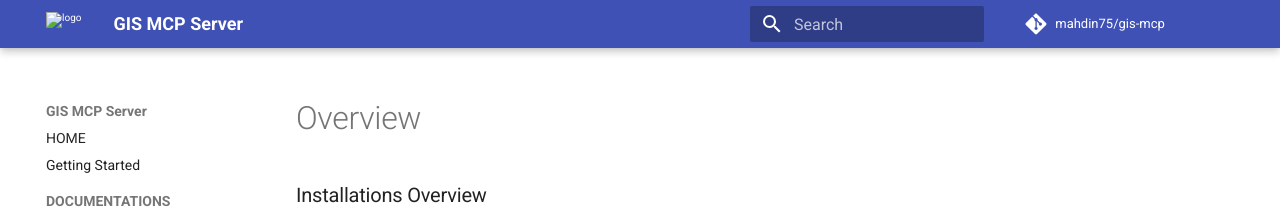
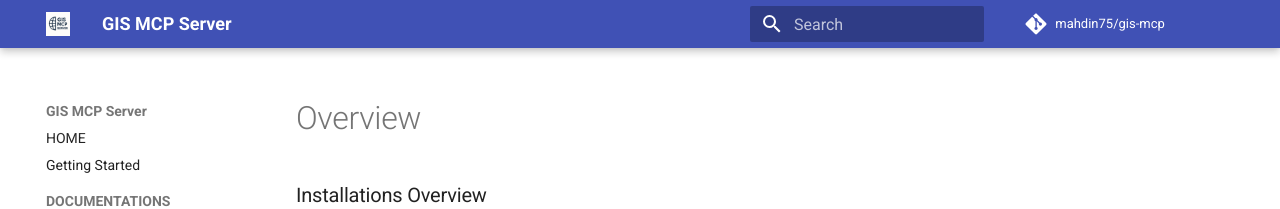
Before and after one commit to fastmcp-me/gis-mcp, an MkDocs documentation site: the page built from docs/install/README.md, in a window 1280 px wide. Shown: the top 209 px of the page. Built offline with MkDocs 1.6.1 and Material for MkDocs 9.7.7, drawn with Linux system fonts in a browser that asks for light colours; comment, search, counter and statistics services are not loaded.

Commit message:
fix logo address for mkdocs

```diff
--- a/mkdocs.yml
+++ b/mkdocs.yml
@@ -13,8 +13,8 @@ theme:
     - toc.integrate
     - search.suggest
     - search.highlight
-  logo: docs/Logo.png
-  favicon: docs/favicon.ico
+  logo: Logo.png
+  favicon: favicon.ico
 
 nav:
   - HOME: index.md
```
